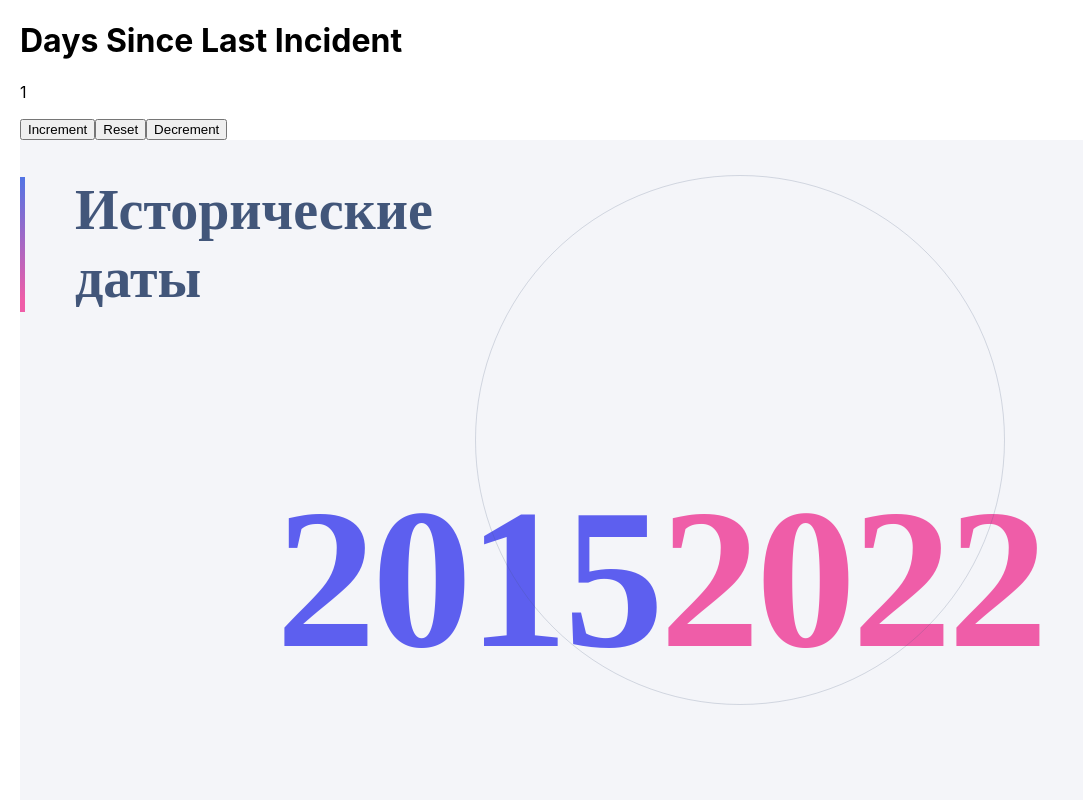
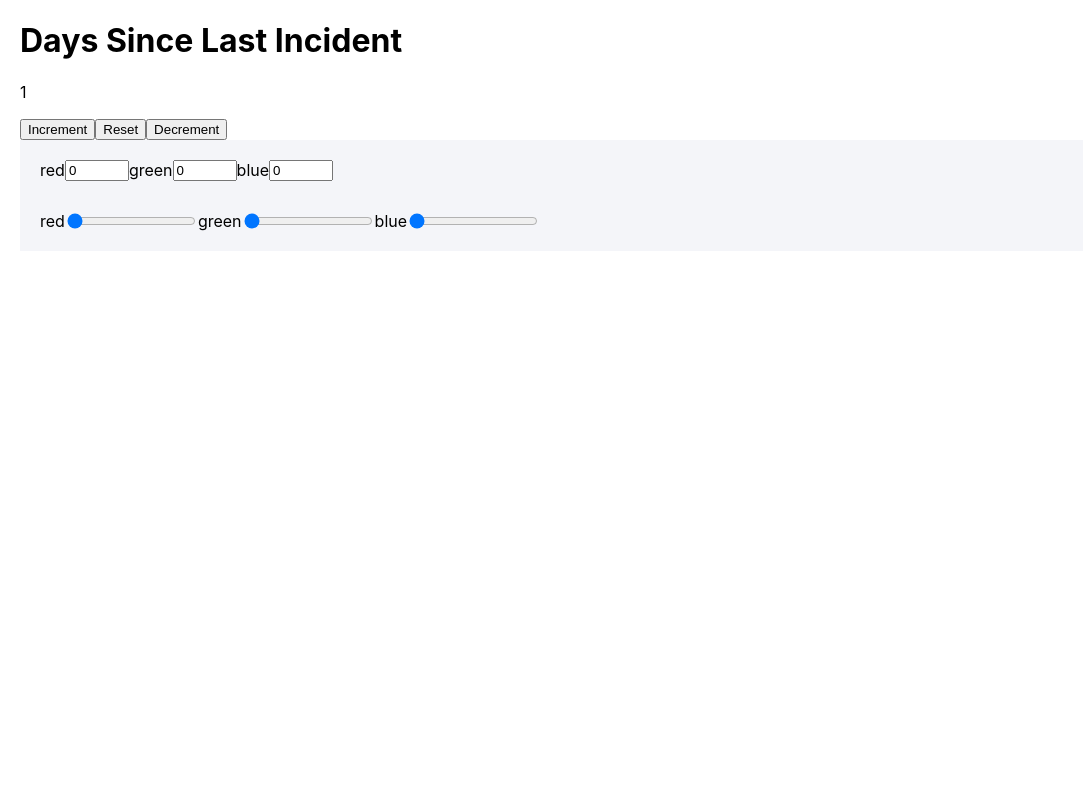
Before and after one commit to callbackKid/OnlyTeamsTestTask, a React (Create React App) app in the folder onlyteams/: page / in a window 1280 px wide. Shown: the top 800 px of the page, without its empty margins (0-1083 px from the left). Built offline with nearby package versions, Linux system fonts and the light colour scheme; no server answers.

Commit message:
dispatching state

```diff
--- a/onlyteams/src/App.tsx
+++ b/onlyteams/src/App.tsx
@@ -1,11 +1,10 @@
 import { useEffect } from "react";
 import "./App.css";
 import Application from "./Application";
-import { DatesSlider } from "./Components/DatesSlider.tsx/DatesSlider";
-import { Dates } from "./Components/FactsSlider/FactsSlider";
-import { Title } from "./Components/Title/Title";
+import { RGBComp } from "./Components/RGBS COMP";
+import { InputProps } from "./Components/RGBS COMP/input";
 
-function App(props: any) {
+function App({ id, label, value }: InputProps) {
   // const [data, setData] = useState([]);
   useEffect(() => {
     const fetchData = async () => {
@@ -19,9 +18,7 @@ function App(props: any) {
   return (
     <div className="App">
       <Application />
-      <Title />
-      <DatesSlider date1={"2015"} date2={"2022"} />
-      <Dates children={props.children} />
+      <RGBComp />
     </div>
   );
 }
--- /dev/null
+++ b/onlyteams/src/Components/RGBS COMP/ColorsSwatch.tsx
@@ -0,0 +1,7 @@
+import { RgbColorType } from "./sliders";
+
+export const ColorsSwatch = ({ red, green, blue }: RgbColorType) => {
+  return (
+    <div style={{ backgroundColor: `rgb(${red}, ${green}, ${blue})` }}> </div>
+  );
+};
--- /dev/null
+++ b/onlyteams/src/Components/RGBS COMP/Wrappers.tsx
@@ -0,0 +1,9 @@
+import styled from "styled-components";
+
+export const InputWrapper = styled.div`
+display: flex;
+align-items: center;
+flex-direction;
+margin: 10px;
+padding: 10px;
+`;
--- /dev/null
+++ b/onlyteams/src/Components/RGBS COMP/index.tsx
@@ -0,0 +1,21 @@
+import { RgbColorType, SlidersRGB } from "./sliders";
+import { InputsRGB } from "./inputs";
+import { ColorsSwatch } from "./ColorsSwatch";
+import { useReducer } from "react";
+import { reducer } from "./reducer";
+
+export const RGBComp = ({ red, green, blue }: RgbColorType) => {
+  const [rgb, dispatch] = useReducer(reducer, {
+    red: 0,
+    green: 0,
+    blue: 0,
+  });
+
+  return (
+    <div>
+      <ColorsSwatch {...rgb} />
+      <InputsRGB {...rgb} />
+      <SlidersRGB {...rgb} />
+    </div>
+  );
+};
--- /dev/null
+++ b/onlyteams/src/Components/RGBS COMP/input.tsx
@@ -0,0 +1,14 @@
+export type InputProps = {
+  id: string;
+  value: number;
+  label: string;
+};
+
+export const InputRGB = ({ id, value, label }: InputProps) => {
+  return (
+    <>
+      <label htmlFor={id}>{label}</label>
+      <input id={id} type="number" min={1} max={255} value={value} />
+    </>
+  );
+};
--- /dev/null
+++ b/onlyteams/src/Components/RGBS COMP/inputs.tsx
@@ -0,0 +1,13 @@
+import { InputRGB } from "./input";
+import { RgbColorType } from "./sliders";
+import { InputWrapper } from "./Wrappers";
+
+export const InputsRGB = ({ red, green, blue }: RgbColorType) => {
+  return (
+    <InputWrapper>
+      <InputRGB id="red" label="red" value={red}></InputRGB>
+      <InputRGB id="green" label="green" value={green}></InputRGB>
+      <InputRGB id="blue" label="blue" value={blue}></InputRGB>
+    </InputWrapper>
+  );
+};
--- /dev/null
+++ b/onlyteams/src/Components/RGBS COMP/reducer.tsx
@@ -0,0 +1,32 @@
+type stateType = {
+  red: number;
+  blue: number;
+  green: number;
+};
+
+type ActionType = {
+  type: "ADJUST_RED" | "ADJUST_BLUE" | "ADJUST_GREEN";
+  payload: number;
+};
+
+export const reducer = (state: stateType, action: ActionType) => {
+  switch (action.type) {
+    case "ADJUST_RED":
+      return {
+        ...state,
+        red: action.payload,
+      };
+    case "ADJUST_BLUE":
+      return {
+        ...state,
+        blue: action.payload,
+      };
+    case "ADJUST_GREEN":
+      return {
+        ...state,
+        green: action.payload,
+      };
+    default:
+      return state;
+  }
+};
--- /dev/null
+++ b/onlyteams/src/Components/RGBS COMP/slider.tsx
@@ -0,0 +1,14 @@
+type SliderProps = {
+  id: string;
+  value: number;
+  label: string;
+};
+
+export const SliderRGB = ({ id, value, label }: SliderProps) => {
+  return (
+    <>
+      <label htmlFor={id}> {label} </label>
+      <input id={id} type="range" min={1} max={255} value={value} />
+    </>
+  );
+};
--- /dev/null
+++ b/onlyteams/src/Components/RGBS COMP/sliders.tsx
@@ -0,0 +1,18 @@
+import { SliderRGB } from "./slider";
+import { InputWrapper } from "./Wrappers";
+
+export type RgbColorType = {
+  red: number;
+  blue: number;
+  green: number;
+};
+
+export const SlidersRGB = ({ red, green, blue }: RgbColorType) => {
+  return (
+    <InputWrapper>
+      <SliderRGB id="red" label="red" value={red}></SliderRGB>
+      <SliderRGB id="green" label="green" value={green}></SliderRGB>
+      <SliderRGB id="blue" label="blue" value={blue}></SliderRGB>
+    </InputWrapper>
+  );
+};
```
